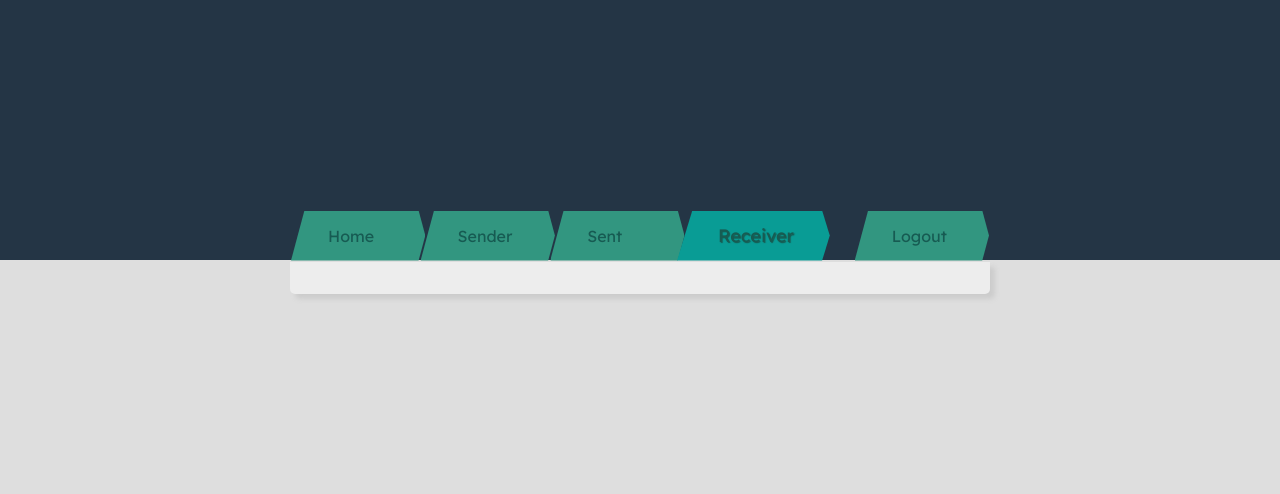
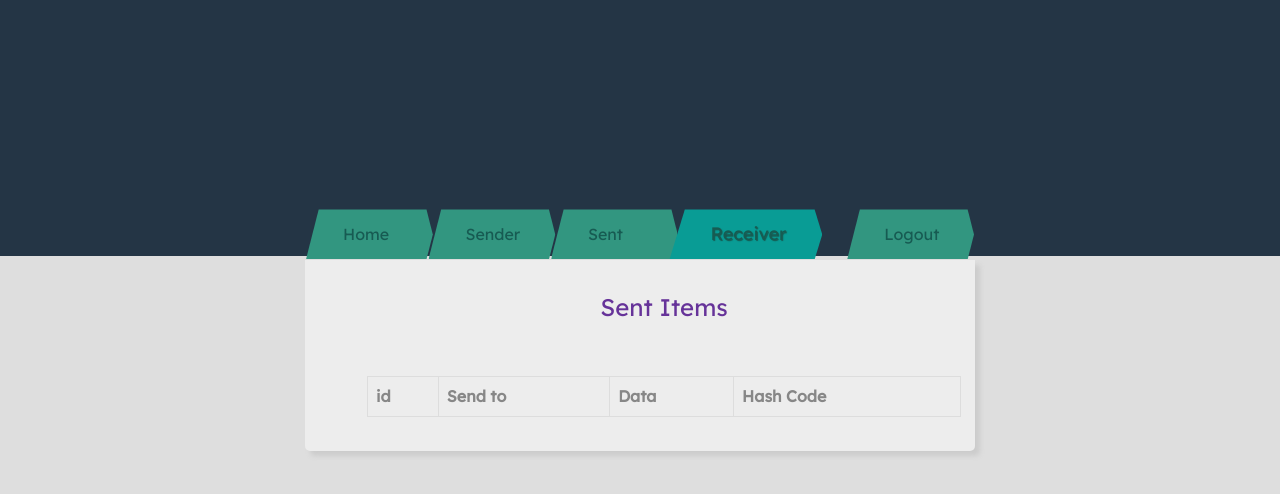
Before and after one commit to Maddiboinapav-ani/Secure-Data-Transmission, a Flask app: page /receiver in a window 1280 px wide. Shown: the top 494 px of the page. Run offline with Flask 2, Linux system fonts and the light colour scheme; the visitor is signed in with stand-in values (Sample User, id 1); a database or web service that is not in the repository returns one stand-in record (values such as "Sample title"); lists and menus that the app fills with data are empty; some libraries are stand-ins or nearby versions.

Commit message:
updated logic for receiver

```diff
--- a/app.py
+++ b/app.py
@@ -32,7 +32,18 @@ def senderpage():
 
 @app.route('/receiver')
 def receiverpage():
-    return render_template('receiver.html')
+    data=[]
+    read_data_hash=c_data.find()
+    for i in read_data_hash:
+        username=session['username']
+        if(i['receiver']==username):
+            dummy=[]
+            dummy.append(i['username'])
+            dummy.append(i['data'])
+            dummy.append(i['hash'])
+            data.append(dummy)
+
+    return render_template('receiver.html',dashboard_data=data,l=len(data))
 
 @app.route('/logout')
 def logoutpage():
--- a/templates/receiver.html
+++ b/templates/receiver.html
@@ -2,15 +2,17 @@
 <html>
 <head>
 	<title>Secure Data Transmission using AWS</title>
+    <link rel="stylesheet" href="https://maxcdn.bootstrapcdn.com/bootstrap/3.4.1/css/bootstrap.min.css">
+    <script src="https://ajax.googleapis.com/ajax/libs/jquery/3.5.1/jquery.min.js"></script>
+    <script src="https://maxcdn.bootstrapcdn.com/bootstrap/3.4.1/js/bootstrap.min.js"></script>
     <link rel="stylesheet" type="text/css" href="{{url_for('static',filename='dashboard.css')}}"
 	<link rel="stylesheet" type="text/css" href="slide navbar style.css">
-<link href="https://fonts.googleapis.com/css2?family=Jost:wght@500&display=swap" rel="stylesheet">
+    <link href="https://fonts.googleapis.com/css2?family=Jost:wght@500&display=swap" rel="stylesheet">
 </head>
 <body>
-	<!-- <div class="dashboard">   -->
         <div class="container">
             <nav class="menu">
-                <ul class="main-menu nav navbar-nav">
+                <ul class="main-menu">
                     <li><i class="fa fa-home"></i><a href="/dashboard">Home</a></li>
                     <li>
                         <i class="fa fa-briefcase"></i><a href="/sender">Sender</a>
@@ -22,11 +24,27 @@
             </nav>
             <article>
                 <div class="content">
-
+                    <h3 style="text-align:center;color:rebeccapurple">Sent Items</h3> <br/><br/>
+                    <div class="table-responsive-sm">
+                      <table class="table table-bordered">
+                          <tr>
+                              <th>id</th>
+                              <th>Send to</th>
+                              <th>Data</th>
+                              <th>Hash Code</th>
+                          </tr>
+                          {%for i in range(0, l)%}
+                          <tr>
+                              <td>{{i+1}}</td>
+                              <td>{{dashboard_data[i][0]}}</td>
+                              <td>{{dashboard_data[i][1]}}</td>
+                              <td>{{dashboard_data[i][2]}}</td>
+                          </tr>
+                          {%endfor%}
+                      </table>
+                      </div>
                 </div>
             </article>
         </div>
-
-	<!-- </div> -->
 </body>
 </html>
--- a/templates/sent.html
+++ b/templates/sent.html
@@ -14,10 +14,10 @@
             <nav class="menu">
                 <ul class="main-menu">
                     <li><i class="fa fa-home"></i><a href="/dashboard">Home</a></li>
-                    <li class="active">
+                    <li>
                         <i class="fa fa-briefcase"></i><a href="/sender">Sender</a>
                     </li>
-                    <li><i class="fa fa-user"></i><a href="/sent">Sent</a></li>
+                    <li class="active"><i class="fa fa-user"></i><a href="/sent">Sent</a></li>
                     <li><i class="fa fa-user"></i><a href="/receiver">Receiver</a></li>
                     <li><i class="fa fa-search"></i><a href="/logout">Logout</a></li>
                 </ul>
```
